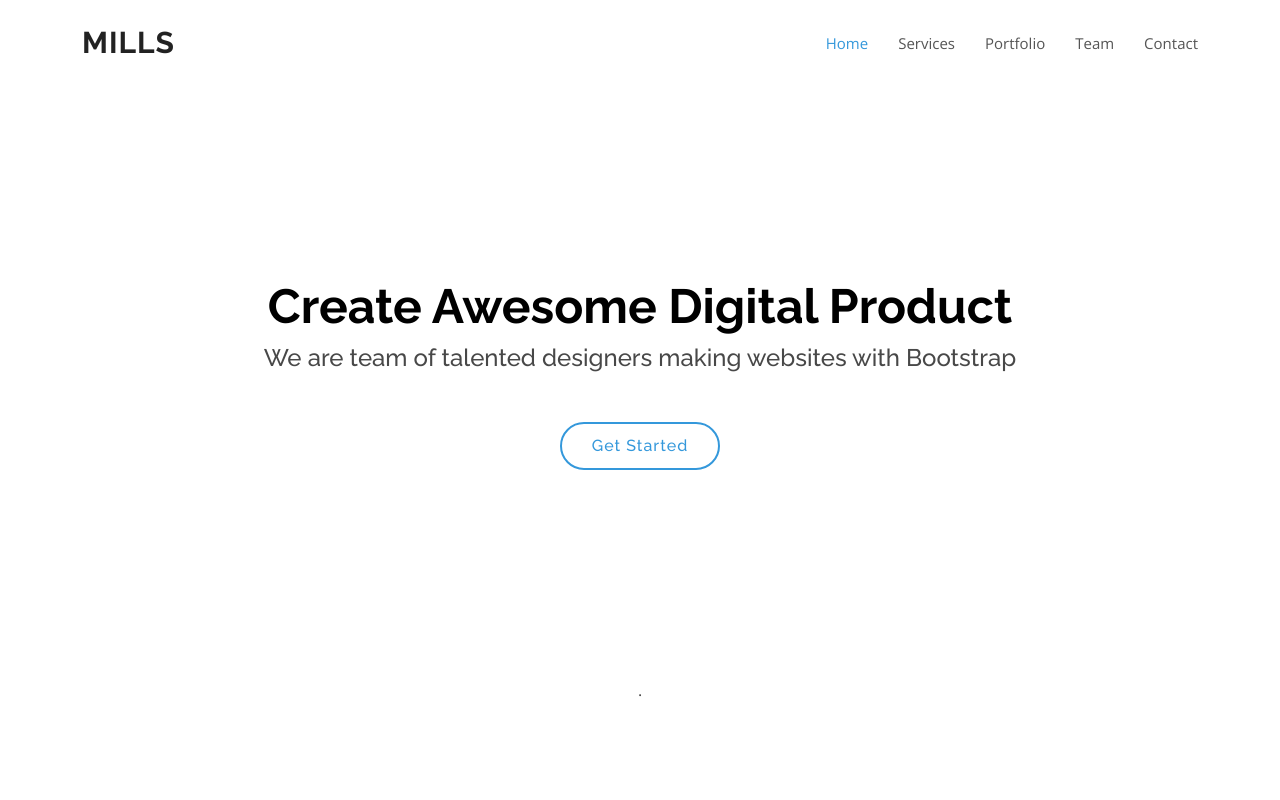
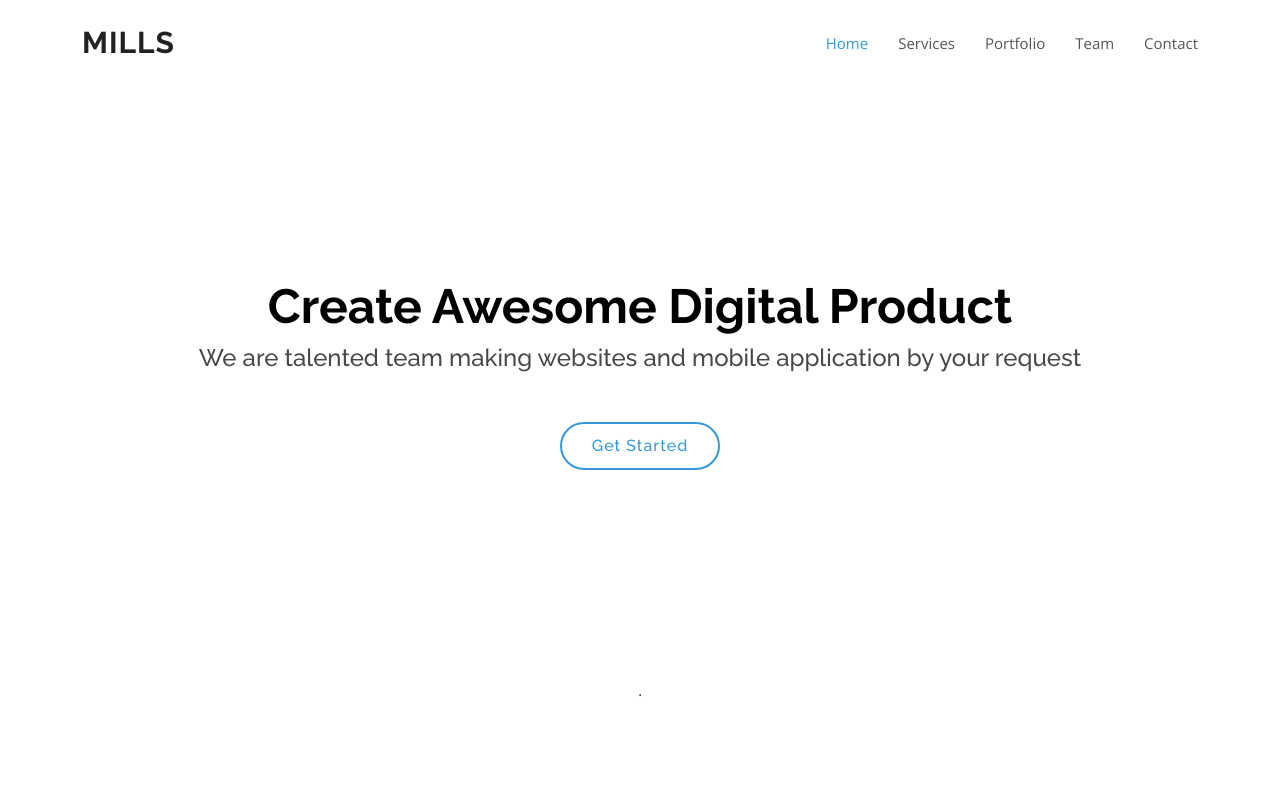
Before and after one commit to mills-id/mills-id.github.io, a plain HTML site: page index.html in a window 1280 px wide. Shown: the top 800 px of the page. Drawn offline with nearby package versions, Linux system fonts and the light colour scheme.

Commit message:
Change description in hero

```diff
--- a/index.html
+++ b/index.html
@@ -65,7 +65,7 @@
       <div class="row justify-content-center">
         <div class="col-lg-12 pt-5 pt-lg-0 order-2 order-lg-1 d-flex flex-column mt-5">
           <h1 data-aos="fade-up" class="text-center">Create Awesome Digital Product</h1>
-          <h2 data-aos="fade-up" data-aos-delay="400" class="text-center">We are team of talented designers making websites with Bootstrap</h2>
+          <h2 data-aos="fade-up" data-aos-delay="400" class="text-center">We are talented team making websites and mobile application by your request</h2>
           <div data-aos="fade-up" data-aos-delay="800" class="text-center">
             <a href="#services" class="btn-get-started scrollto">Get Started</a>
           </div>
```
